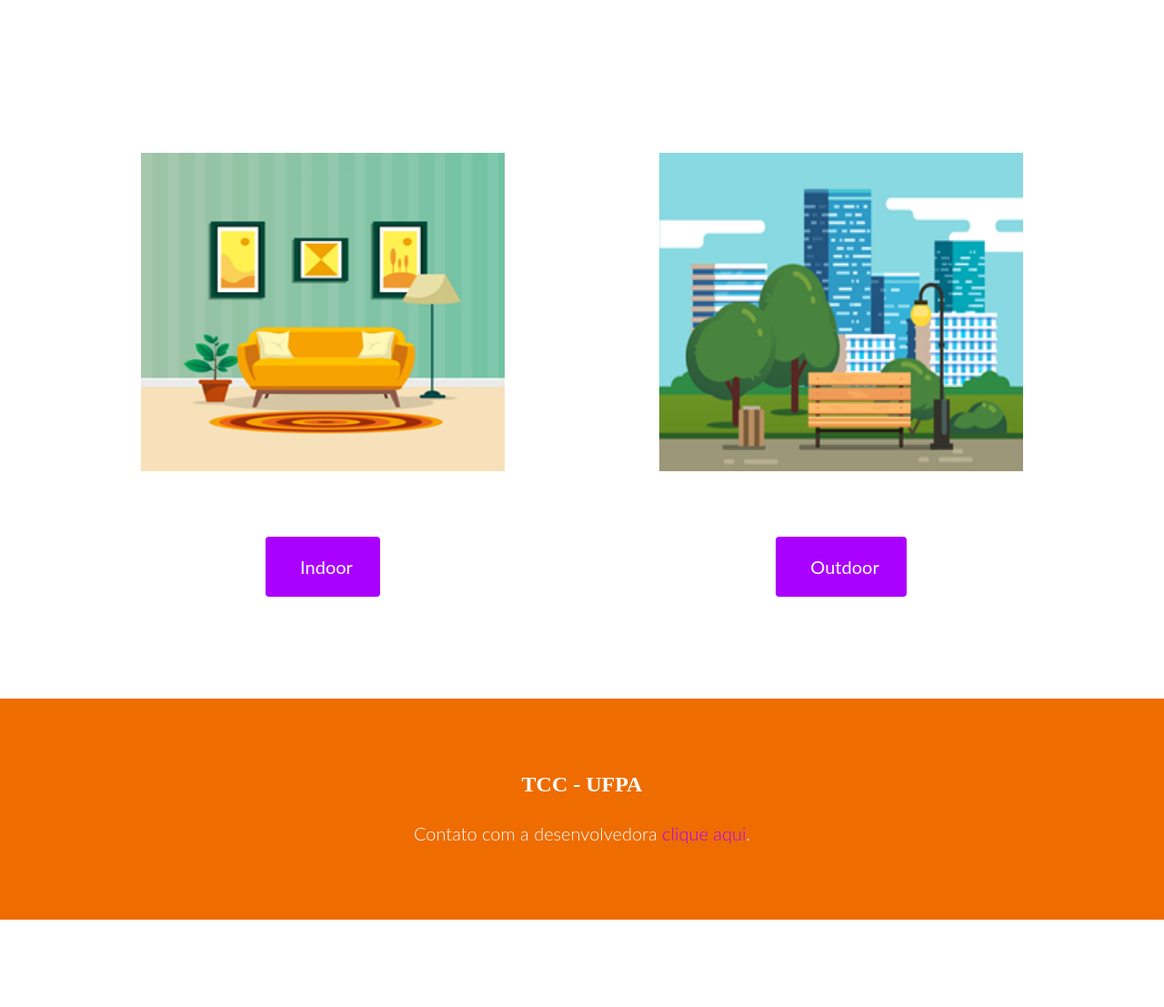
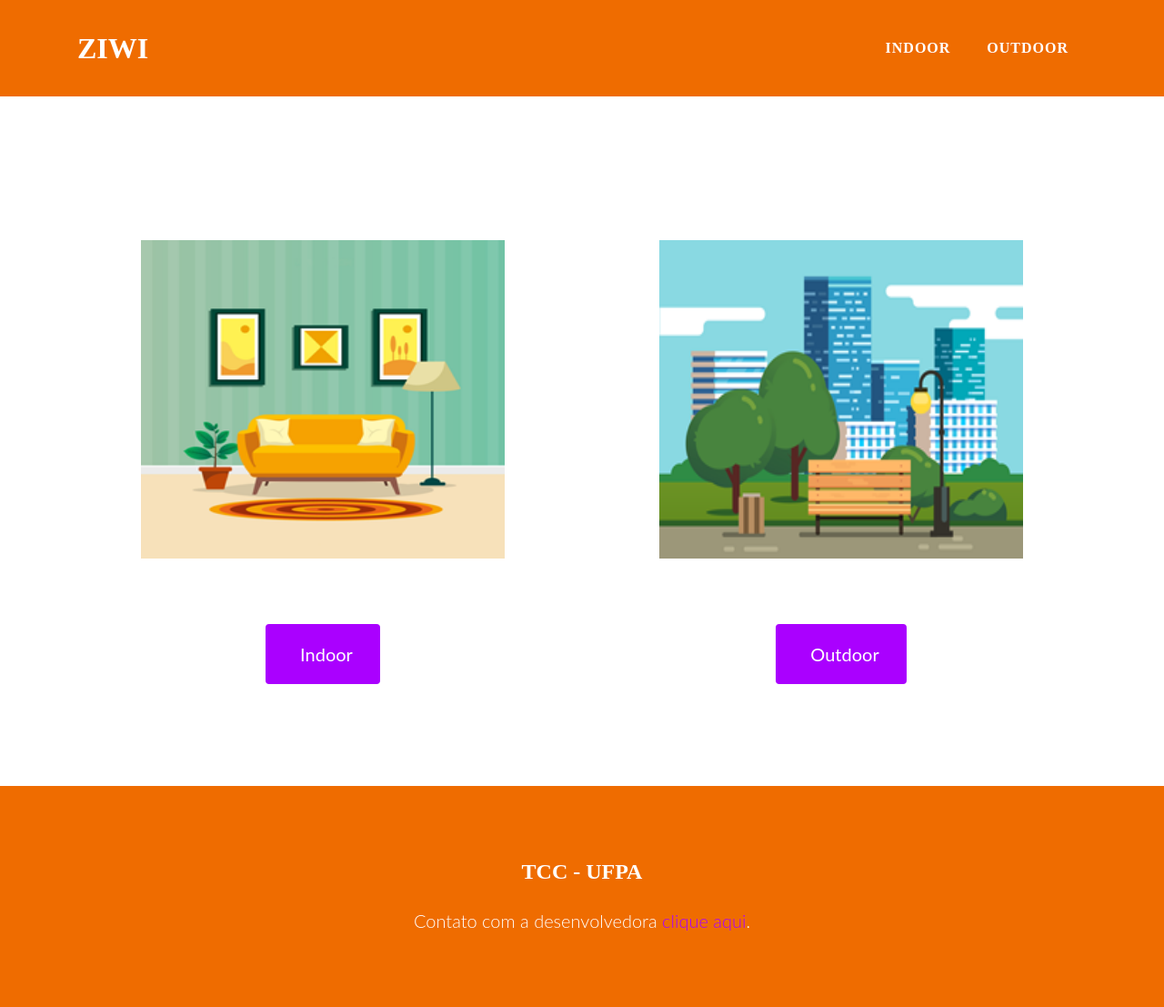
Before and after one commit to lidiaxp/serverZiwi, a Flask app: page /choose in a window 1280 px wide. Shown: the whole page at 91% size. Before the commit the page ends 1011 px from the top, so only its background shows below. Run offline with Flask 2, Linux system fonts and the light colour scheme; some libraries are stand-ins or nearby versions.

Commit message:
Add header no Choose

```diff
--- a/templates/choose.html
+++ b/templates/choose.html
@@ -1,8 +1,33 @@
+<!-- Navigation -->
+    <nav class="navbar navbar-expand-lg bg-secondary fixed-top text-uppercase" id="mainNav" style="background-color: #EF6C00">
+      <div class="container">
+        <a class="navbar-brand js-scroll-trigger" href="#page-top">Ziwi</a>
+        <button class="navbar-toggler navbar-toggler-right text-uppercase bg-primary text-white rounded" type="button" data-toggle="collapse" data-target="#navbarResponsive" aria-controls="navbarResponsive" aria-expanded="false" aria-label="Toggle navigation">
+          Menu
+          <i class="fas fa-bars"></i>
+        </button>
+        <div class="collapse navbar-collapse" id="navbarResponsive">
+          <ul class="navbar-nav ml-auto">
+            <li class="nav-item mx-0 mx-lg-1">
+              <a class="nav-link py-3 px-0 px-lg-3 rounded js-scroll-trigger" href="/goToIndoor">Indoor</a>
+            </li>
+            <li class="nav-item mx-0 mx-lg-1">
+              <a class="nav-link py-3 px-0 px-lg-3 rounded js-scroll-trigger" href="/goToOutdoor">Outdoor</a>
+            </li>
+            </li>
+          </ul>
+        </div>
+      </div>
+    </nav>
+
+
+
 <section id="choose" class="services-section">
+
   <div class="container">
     <div class="row">
       <div class="container">
-        <br><br><br>
+        <br><br><br><br><br><br><br>
         <div class="row align-items-center justify-content-between">
           <div class="col-lg-6 home-about-left">
             <div style="text-align: center">
```
